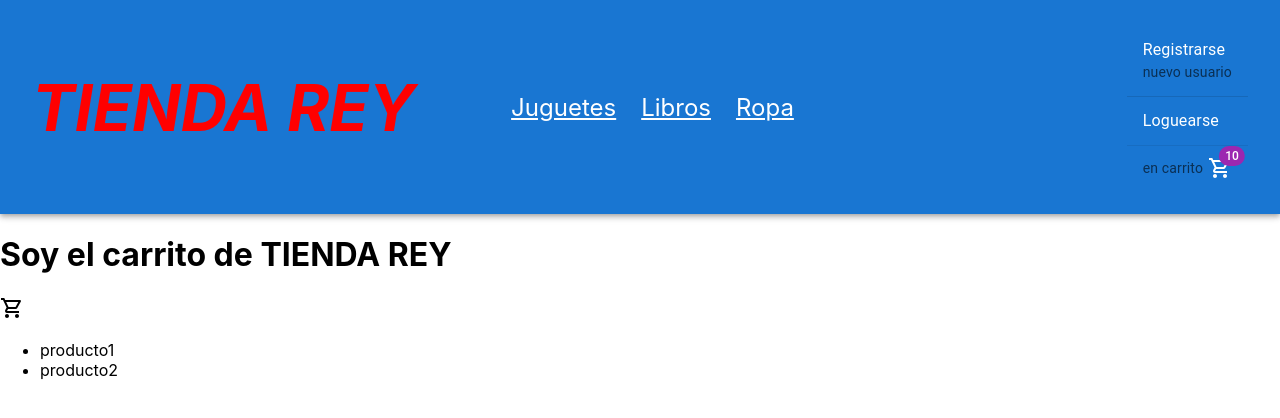
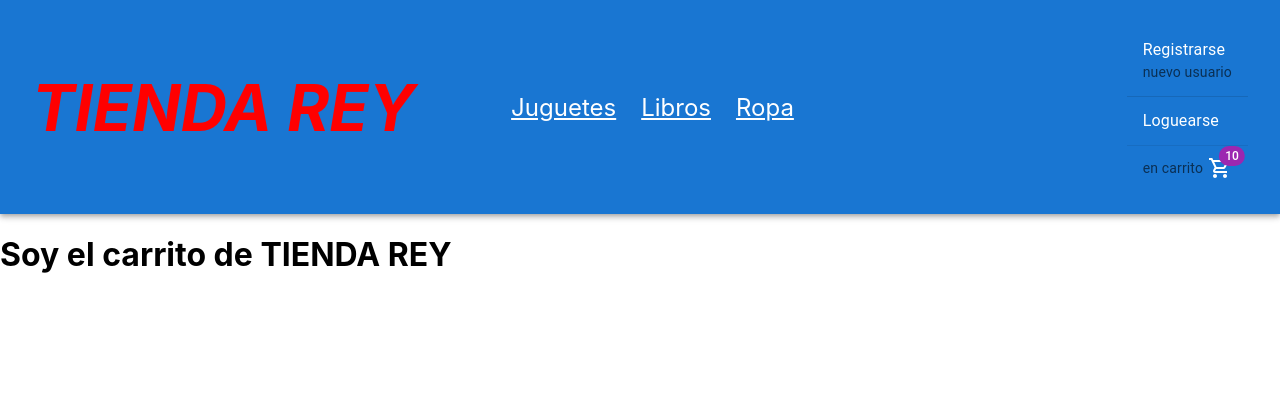
Before and after one commit to reyfer17/tienda-rey, a React (Create React App) app: page /cart in a window 1280 px wide. Shown: the top 418 px of the page. Built offline with nearby package versions, Linux system fonts and the light colour scheme.

Commit message:
quito hardcodeo y pongo titulo del producto agregado

```diff
--- a/src/components/Cart.jsx
+++ b/src/components/Cart.jsx
@@ -1,8 +1,6 @@
 import { ShoppingCartOutlined } from "@mui/icons-material";
 import { useContext } from "react";
 import { CartContext } from "./CartContext";
-
-
 
 
 const Cart = () =>{
@@ -10,10 +8,10 @@ const Cart = () =>{
     return (
         <>
             <h1>Soy el carrito de TIENDA REY</h1>
-            <ShoppingCartOutlined />
+
             <ul>
             {
-                ctx.cartList.map(item=> <li>{item}</li>)
+                ctx.cartList.map(item=> <li>{item.title}</li>)
             }
             </ul>
         </>
--- a/src/components/CartContext.jsx
+++ b/src/components/CartContext.jsx
@@ -5,7 +5,7 @@ export const CartContext = createContext();
 
 const CartContextProvider = ({children}) => {
 
-    const [cartList, setCartList] = useState(["producto1","producto2"]);
+    const [cartList, setCartList] = useState([]);
 
     const addItem = (product) => {
         setCartList([
```
